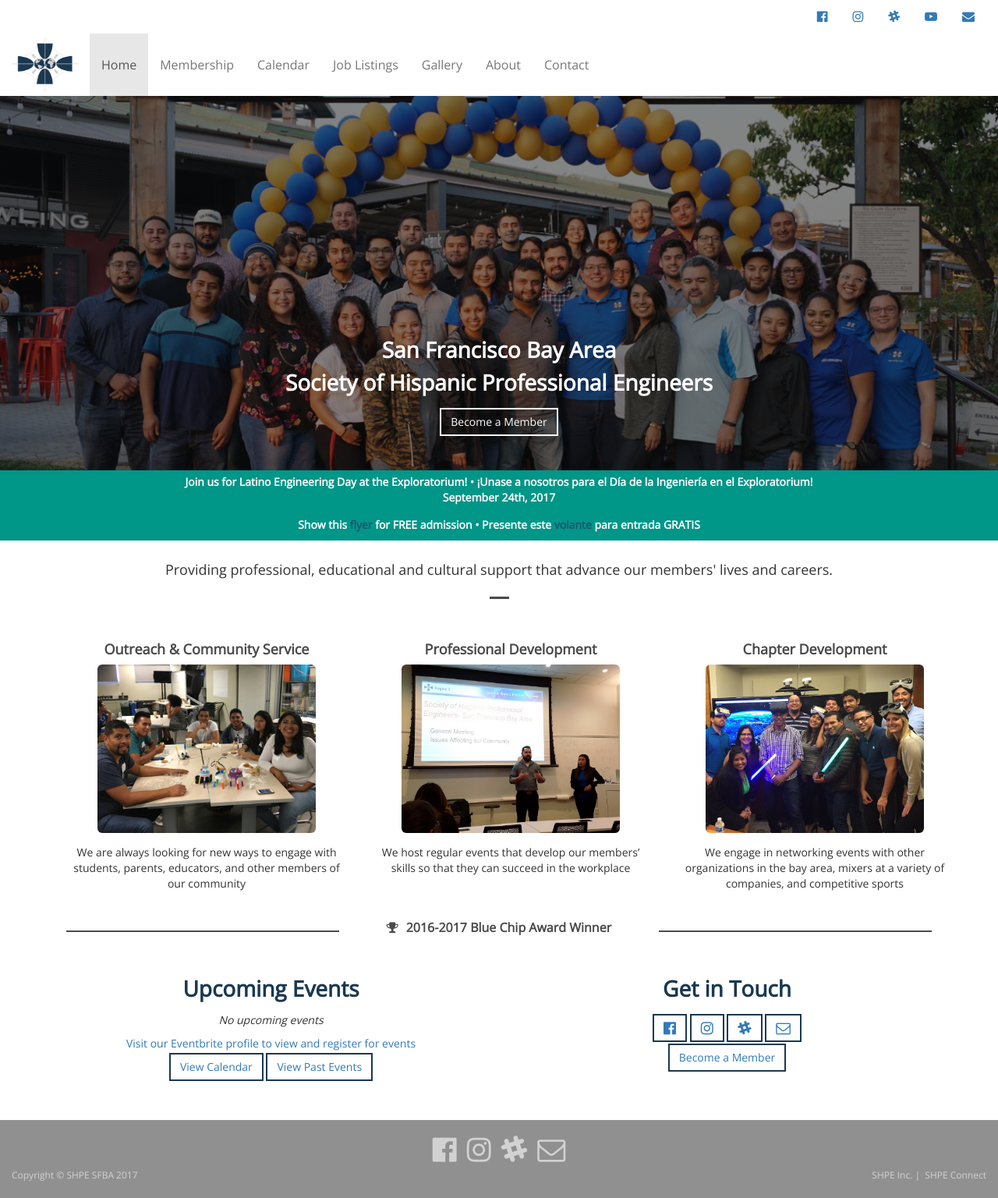
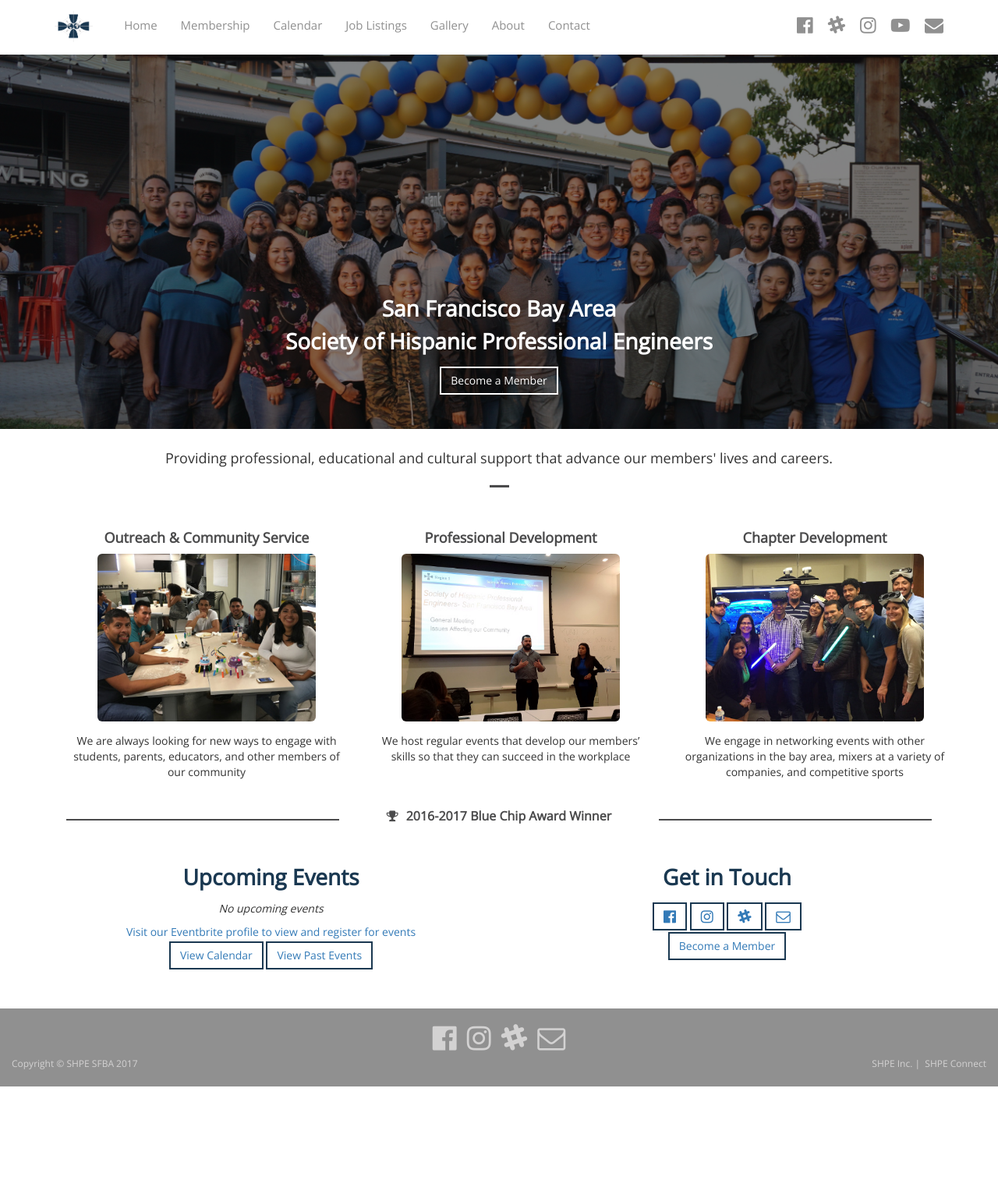
Before and after one commit to shpe-sfba/shpesfba, a Django app: page / in a window 1280 px wide. Shown: the whole page at 78% size. After the commit the page ends 1393 px from the top, so only its background shows below. Run offline with Django 3.2, Linux system fonts and the light colour scheme; data that the repository does not hold is empty; some libraries are stand-ins or nearby versions; some web fonts are replaced.

Commit message:
Initial nav redesign

```diff
--- a/shpesfba/templates/shpesfba/base.html
+++ b/shpesfba/templates/shpesfba/base.html
@@ -9,6 +9,7 @@
     <title>{% block title %}{% endblock %} - SHPE SF Bay Area</title>
     <link rel="stylesheet" href="{% static "css/bootstrap.min.css" %}"/>
     <link rel="stylesheet" href="{% static "css/shpe.css" %}?v=1"/>
+    <link rel="stylesheet" href="{% static "css/nav.css" %}?"/>
     <link rel="stylesheet" type="text/css" href="https://fonts.googleapis.com/css?family=Open+Sans|Candal|Alegreya+Sans">
     <link rel="stylesheet" href="/static/fonts/font-awesome-4.7.0/css/font-awesome.min.css">
 
@@ -16,33 +17,16 @@
     {% endblock %}
 </head>
 <body>
-    <div class="container-fluid">
-        <div class="row">
-            <div class="col-sm-12">
-                <div class="pull-right">
-                    <ul class="nav nav-pills">
-                        <li><a href="https://www.facebook.com/groups/120819351271743/" target="_blank"><i class="fa fa-facebook-official" aria-hidden="true"></i></a></li>
-                        <li><a href="https://www.instagram.com/shpesfba/" target="_blank"><i class="fa fa-instagram" aria-hidden="true"></i></a></li>
-                        <li><a href="https://join.slack.com/t/shpe-sfba/shared_invite/MjI0OTQ2MDAxOTc0LTE1MDIyNDUxNTctMGRkZDRiYmJlNg" target="_blank"><i class="fa fa-slack" aria-hidden="true"></i></a></li>
-                        <li><a href="https://www.youtube.com/channel/UC0QS07EGUIa1ZIsyjAJtBfg" target="_blank"><i class="fa fa-youtube-play" aria-hidden="true"></i></a></li>
-                        <li><a href="{% url "contact" %}" target="_blank"><i class="fa fa-envelope" aria-hidden="true"></i></a></li>
-                    </ul>
+
+<header id="header">
+    <div class="container">
+        <div id="logo" class="pull-left">
+            <a href="index.html"><img src="/static/img/nav_logo.png"></a>
+            <!-- Uncomment below if you prefer to use a text image -->
+            <!--<h1><a href="#hero">Bell</a></h1>-->
         </div>
-            </div>
-        </div>
-        <nav role="navigation" class="navbar navbar-default" id="shpenavbar">
-            <div class="navbar-header">
-                <button type="button" data-toggle="collapse" data-target="#navbar-collapsable"
-                        class="navbar-toggle collapsed" aria-expanded="false"><span class="sr-only">Toggle navigation</span><span
-                        class="icon-bar"></span><span class="icon-bar"></span><span class="icon-bar"></span></button>
-
-                <a href="/" class="navbar-brand" id="shpelogo">
-                    <img src="/static/img/nav_logo.png">
-                </a>
-            </div>
-
-            <div id="navbar-collapsable" class="navbar-collapse collapse" aria-expanded="false" style="height: 1px;">
-                <ul class="navbar-nav nav">
+        <nav id="nav-menu-container">
+            <ul class="nav-menu">
                 <li class="{% nav_active 'index' 'active' %}"><a href="/">Home</a></li>
                 <li class="{% nav_active 'membership' 'active' %}"><a href="{% url "membership" %}">Membership</a></li>
                 <li class="{% nav_active 'calendar' 'active' %}"><a href="{% url "calendar" %}">Calendar</a></li>
@@ -51,9 +35,16 @@
                 <li class="{% nav_active 'about' 'active' %}"><a href="{% url "about" %}">About</a></li>
                 <li class="{% nav_active 'contact' 'active' %}"><a href="{% url "contact" %}">Contact</a></li>
             </ul>
-            </div>
+        </nav>
+        <nav class="nav social-nav pull-right hidden-sm-down">
+            <a href="https://www.facebook.com/groups/120819351271743/" target="_blank"><i class="fa fa-facebook-official" aria-hidden="true"></i></a>
+            <a href="https://join.slack.com/t/shpe-sfba/shared_invite/MjI0OTQ2MDAxOTc0LTE1MDIyNDUxNTctMGRkZDRiYmJlNg" target="_blank"><i class="fa fa-slack" aria-hidden="true"></i></a>
+            <a href="https://www.instagram.com/shpesfba/" target="_blank"><i class="fa fa-instagram" aria-hidden="true"></i></a>
+            <a href="https://www.youtube.com/channel/UC0QS07EGUIa1ZIsyjAJtBfg" target="_blank"><i class="fa fa-youtube-play" aria-hidden="true"></i></a>
+            <a href="{% url "contact" %}" target="_blank"><i class="fa fa-envelope" aria-hidden="true"></i></a>
         </nav>
     </div>
+</header>
 
 {% block content %}
 {% endblock %}
--- a/shpesfba/templates/shpesfba/home.html
+++ b/shpesfba/templates/shpesfba/home.html
@@ -14,31 +14,6 @@
         </div>
       </div>
     </div>
-
-    <style>
-        .exp {
-            color: #fff;
-            font-weight: bold;
-            padding-top: 5px;
-        }
-
-        .link {
-            color: #1C566D;
-        }
-    </style>
-    <div class="container-fluid">
-        <div class="row text-center" style="background-color: #009688;">
-            <p class="exp">
-                Join us for Latino Engineering Day at the Exploratorium! &#8226; &#161;Unase a nosotros para el D&#237;a de la Ingenier&#237;a
-                en el Exploratorium!
-                <br> September 24th, 2017
-            </p>
-            <p class="exp">Show this <a href="/static/docs/LED2017_Flyer_v6.pdf.pdf" target="_blank" class="link">flyer</a> for FREE admission
-                &#8226; Presente este <a href="/static/docs/LED2017_Flyer_v6.pdf.pdf" target="_blank" class="link" />volante</a>
-                para entrada GRATIS</p>
-        </div>
-    </div>
-
 
     <div class="container">
         <div class="row">
--- /dev/null
+++ b/static/css/nav.css
@@ -0,0 +1,299 @@
+/* ==================================================
+  Header Styling
+================================================== */
+#header {
+  background: #fff;
+  height: 70px;
+}
+
+#header #logo {
+  margin: 14px 25px 0 0;
+}
+
+#header #logo h1 {
+  font-size: 36px;
+  margin: 0;
+  padding: 2px 0;
+  line-height: 1;
+  font-weight: 700;
+  letter-spacing: 3px;
+  text-transform: uppercase;
+}
+
+#header #logo h1 a, #header #logo h1 a:hover {
+  color: #337ab7;
+}
+
+#header #logo img {
+  padding: 0;
+  margin: 0;
+  max-height: 40px;
+}
+
+@media (max-width: 768px) {
+  #header {
+    height: 50px;
+  }
+  #header #logo {
+    margin: 10px 0 0 0;
+  }
+  #header #logo h1 {
+    padding: 2px 0;
+    font-size: 26px;
+  }
+  #header #logo img {
+    max-height: 30px;
+  }
+}
+
+#header .social-nav {
+  margin-top: 15px;
+}
+
+#header .social-nav a {
+  font-size: 24px;
+  margin-left: 15px;
+  color: #909090;
+}
+
+#header .social-nav a:hover {
+  color: #337ab7;
+}
+
+/*--------------------------------------------------------------
+# Navigation Menu
+--------------------------------------------------------------*/
+/* Nav Menu Essentials */
+.nav-menu, .nav-menu * {
+  margin: 0;
+  padding: 0;
+  list-style: none;
+}
+
+.nav-menu ul {
+  position: absolute;
+  display: none;
+  top: 100%;
+  left: 0;
+  z-index: 99;
+}
+
+.nav-menu li {
+  position: relative;
+  white-space: nowrap;
+}
+
+.nav-menu > li {
+  float: left;
+}
+
+.nav-menu li:hover > ul,
+.nav-menu li.sfHover > ul {
+  display: block;
+}
+
+.nav-menu ul ul {
+  top: 0;
+  left: 100%;
+}
+
+.nav-menu ul li {
+  min-width: 180px;
+}
+
+/* Nav Menu Arrows */
+.sf-arrows .sf-with-ul {
+  padding-right: 30px;
+}
+
+.sf-arrows .sf-with-ul:after {
+  content: "\f107";
+  position: absolute;
+  right: 15px;
+  font-family: FontAwesome;
+  font-style: normal;
+  font-weight: normal;
+}
+
+.sf-arrows ul .sf-with-ul:after {
+  content: "\f105";
+}
+
+/* Nav Meu Container */
+#nav-menu-container {
+  margin: 0;
+}
+
+@media (max-width: 768px) {
+  #nav-menu-container {
+    display: none;
+  }
+}
+
+/* Nav Meu Styling */
+.nav-menu a {
+  padding: 22px 15px 18px 15px;
+  text-decoration: none;
+  display: inline-block;
+  color: #909090;
+  font-weight: 300;
+  font-size: 15px;
+  outline: none;
+}
+
+.nav-menu a:hover, .nav-menu li:hover > a, .nav-menu .menu-active > a {
+  color: #337ab7;
+}
+
+.nav-menu ul {
+  margin: 4px 0 0 15px;
+  -webkit-box-shadow: 0px 0px 1px 1px rgba(0, 0, 0, 0.08);
+  box-shadow: 0px 0px 1px 1px rgba(0, 0, 0, 0.08);
+}
+
+.nav-menu ul li {
+  background: #fff;
+  border-top: 1px solid #f4f4f4;
+}
+
+.nav-menu ul li:first-child {
+  border-top: 0;
+}
+
+.nav-menu ul li:hover {
+  background: #337ab7;
+  -webkit-transition: 0.3s;
+  -o-transition: 0.3s;
+  transition: 0.3s;
+}
+
+.nav-menu ul li a {
+  color: #333;
+  -webkit-transition: none;
+  -o-transition: none;
+  transition: none;
+  padding: 10px 15px;
+}
+
+.nav-menu ul li a:hover {
+  color: #337ab7;
+}
+
+.nav-menu ul ul {
+  margin: 0;
+}
+
+/* Mobile Nav Toggle */
+#mobile-nav-toggle {
+  /* position: fixed; */
+  right: 0;
+  top: 0;
+  z-index: 999;
+  margin: 8px 10px 0 0;
+  border: 0;
+  background: none;
+  font-size: 24px;
+  display: none;
+  -webkit-transition: all 0.4s;
+  -o-transition: all 0.4s;
+  transition: all 0.4s;
+  outline: none;
+  cursor: pointer;
+}
+
+#mobile-nav-toggle i {
+  color: #337ab7;
+}
+
+@media (max-width: 768px) {
+  #mobile-nav-toggle {
+    display: inline;
+  }
+}
+
+/* Mobile Nav Styling */
+#mobile-nav {
+  position: fixed;
+  top: 0;
+  padding-top: 18px;
+  bottom: 0;
+  z-index: 998;
+  background: rgba(0, 0, 0, 0.9);
+  left: -260px;
+  width: 260px;
+  overflow-y: auto;
+  -webkit-transition: 0.4s;
+  -o-transition: 0.4s;
+  transition: 0.4s;
+}
+
+#mobile-nav ul {
+  padding: 0;
+  margin: 0;
+  list-style: none;
+}
+
+#mobile-nav ul li {
+  position: relative;
+}
+
+#mobile-nav ul li a {
+  color: #909090;
+  font-size: 16px;
+  overflow: hidden;
+  padding: 10px 22px 10px 15px;
+  position: relative;
+  text-decoration: none;
+  width: 100%;
+  display: block;
+  outline: none;
+}
+
+#mobile-nav ul li a:hover {
+  color: #337ab7;
+}
+
+#mobile-nav ul li li {
+  padding-left: 30px;
+}
+
+#mobile-nav ul .menu-has-children i {
+  position: absolute;
+  right: 0;
+  z-index: 99;
+  padding: 15px;
+  cursor: pointer;
+  color: #909090;
+}
+
+#mobile-nav ul .menu-has-children i.fa-chevron-up {
+  color: #909090;
+}
+
+#mobile-nav ul .menu-item-active {
+  color: #337ab7;
+}
+
+#mobile-body-overly {
+  width: 100%;
+  height: 100%;
+  z-index: 997;
+  top: 0;
+  left: 0;
+  position: fixed;
+  background: rgba(0, 0, 0, 0.6);
+  display: none;
+}
+
+/* Mobile Nav body classes */
+body.mobile-nav-active {
+  overflow: hidden;
+}
+
+body.mobile-nav-active #mobile-nav {
+  left: 0;
+}
+
+body.mobile-nav-active #mobile-nav-toggle {
+  color: #337ab7;
+}
```
Lines whose indentation alone changed are shown as unchanged.
